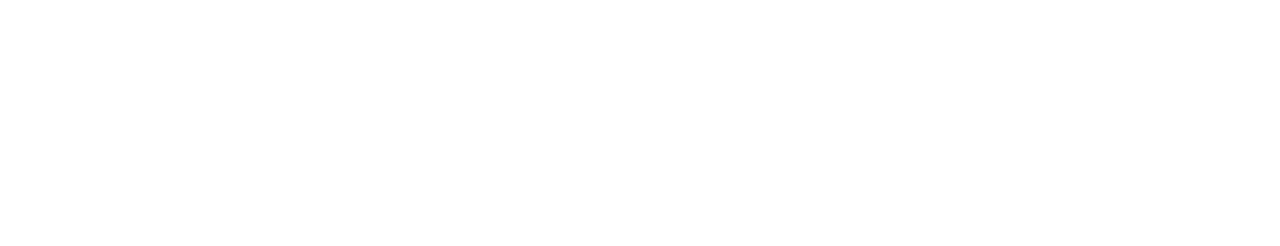
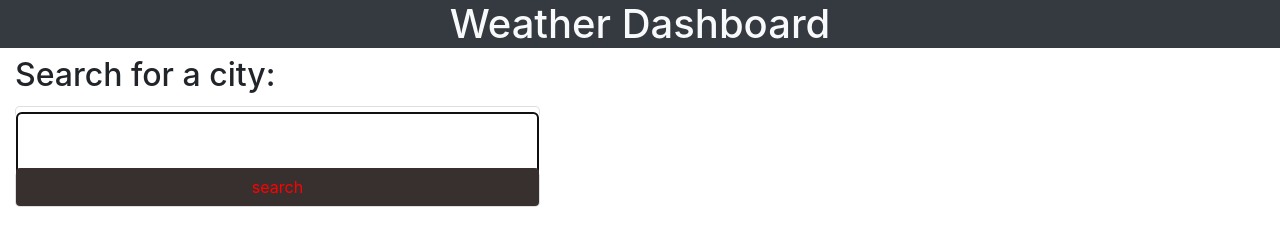
Before and after one commit to Dj-Viking/weather-dashboard, a plain HTML site: page index.html in a window 1280 px wide. Drawn offline with nearby package versions, Linux system fonts and the light colour scheme; a web font is replaced by a local one.

Commit message:
starting the search city section

```diff
--- a/assets/css/styles.css
+++ b/assets/css/styles.css
@@ -0,0 +1,61 @@
+:root{
+
+    --primary: #ccdad1;
+    --secondary: #9caea9;
+    --tertiary: #788585;
+    --light-dark: #6f6866;
+    --dark: #38302e;
+    --border-radius: .3rem;
+}
+
+  *{
+      box-sizing: border-box;
+  }
+
+/* card */
+.card {
+    margin: 0 0 20px 0;
+    border-radius: var(--border-radius);
+  }
+
+.card-header {
+color: var(--primary);
+background-color: var(--dark);
+padding: 2.5%;
+border-radius: calc(.18rem - 1px) calc(.18rem - 1px) 0 0;
+}
+
+.card-body {
+padding: 2.5%;
+}
+
+/* form */
+.form-label,
+.form-input,
+.form-textarea {
+  display: block;
+}
+
+.form-label {
+  font-size: 1.1rem;
+  margin: 0 0 0 5px;
+}
+
+.form-input {
+  width: 100%;
+  padding: 3%;
+  margin: 5px 0;
+  font-size: 1.2rem;
+  border: 2px solid var(--light-dark);
+  border-radius: var(--border-radius);
+}
+
+.button-colors{
+    color: red;
+    background-color: var(--dark);
+    transition: .5s;
+}
+
+.button-colors:hover {
+    color: lightblue;
+}
--- a/index.html
+++ b/index.html
@@ -5,8 +5,52 @@
         <meta name="viewport" content="width=device-width, initial-scale=1.0">
         <title>Weather Dashboard</title>
         <link rel="icon" type="image/png" href="./assets/images/favicon-image-copy.png">
+        <!-- google fonts -->
+        <link href="https://fonts.googleapis.com/css2?family=Rubik&display=swap" rel="stylesheet">
+        <!-- bootstrap -->
+        <link rel="stylesheet" href="https://cdnjs.cloudflare.com/ajax/libs/twitter-bootstrap/4.3.1/css/bootstrap.min.css">
+        <!-- open-iconic icons oi oi!!!-->
+        <link rel="stylesheet" href="https://cdnjs.cloudflare.com/ajax/libs/open-iconic/1.1.1/font/css/open-iconic-bootstrap.min.css" />
+        <!-- my styles -->
+        <link rel="stylesheet" href="./assets/css/styles.css" />
     </head>
     <body>
+        <!-- header start -->
+        <header class="bg-dark">
+            <div class="container">
+                <h1 class="text-center text-light bg-dark">
+                    Weather Dashboard
+                </h1>
+            </div>
+        </header>
+        <!-- header start -->
+        <!-- search city start -->
+        <section class="container row">
+            <div class="col-6">
+                    <h2 class="card-title">
+                        Search for a city:
+                    </h2>
+                    <div class="card row">
+                        <form class="form-textarea" autocomplete="off">
+                            <input
+                                name="username"
+                                id="username"
+                                type="text"
+                                autofocus="true"
+                                class="form-input"
+                            />
+                        </form>
+                        <button type="submit" id="submit-button" class="btn button-colors">
+                            search
+                        </button>
+                        <!-- dynamically generate divs containing the city name entered -->
+                        <!-- the div created will be the text object from the promise returned from the api call to open weather -->
+                    </div>
+            </div>
 
+
+
+        </section>
+        <!-- search city end -->
     </body>
 </html>
```
Also changed, not shown: assets/js/logic.js (+22 -0 lines). Lines whose indentation alone changed are shown as unchanged.
